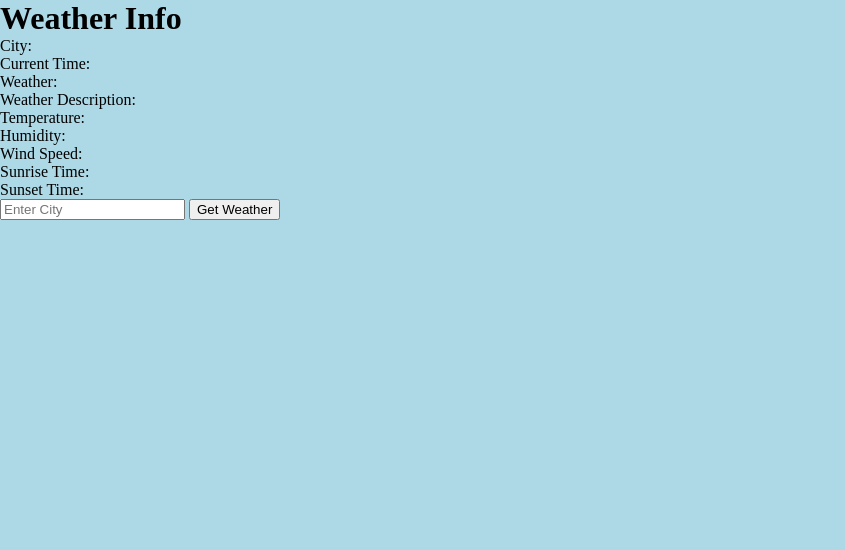
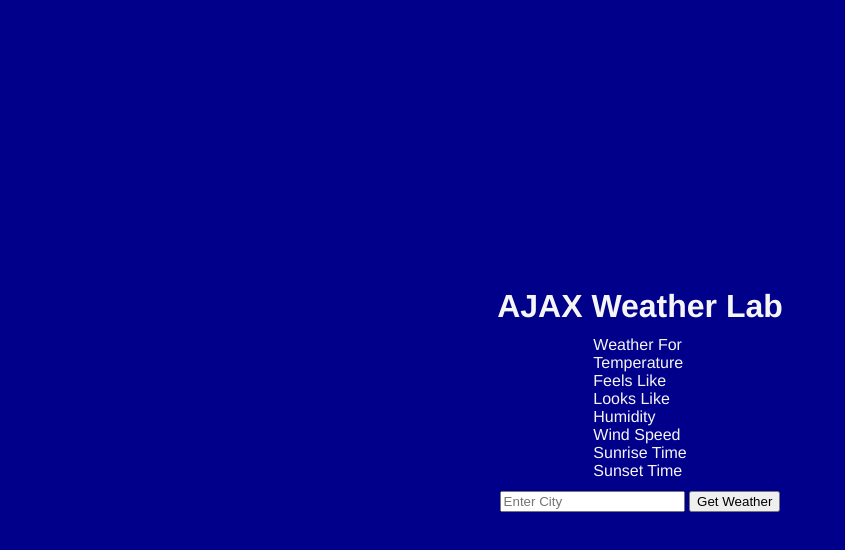
Before and after one commit to tiyagallegos/Weather-App, a plain HTML site: page index.html in a window 1280 px wide. Shown: the whole page, without its empty margins (0-845 px from the left). Drawn offline with nearby package versions, Linux system fonts and the light colour scheme.

Commit message:
render function impromvents

```diff
--- a/css/style.css
+++ b/css/style.css
@@ -3,14 +3,21 @@
     margin: 0;
 }
 
-img {
-    border-radius: 50%;
-}
 
 body {
-    background-color: lightblue;
-}
+    display: flex;
+    flex-direction: column;
+    align-items: center;
+    justify-content: center;
+    background-color: darkblue;
+    color: whitesmoke;
+    margin: 0;
+    font-family: Helvetica, sans-serif;
+    min-height: 100vh;
 
-div {
-    color: black;
-}
+    }
+
+dl {
+    border: 3px double darkblue;
+    padding: 0.5em;
+  }
--- a/index.html
+++ b/index.html
@@ -10,33 +10,31 @@
     <title>Weather App</title>
 </head>
 <body>
-    <h1>Weather Info</h1>
+    <h1>AJAX Weather Lab</h1>
     <dl>
-        <dt>City: </dt>
+        <dt>Weather For</dt>
         <dd id="city"></dd>
 
-        <dt>Current Time: </dt>
-        <dd id="time"></dd>
+        <dt>Temperature</dt>
+        <dd id="temperature"></dd>
 
-        <dt>Weather: </dt>
-        <dd id="weater"></dd>
+        <dt>Feels Like</dt>
+        <dd id="weather"></dd>
 
-        <dt>Weather Description: </dt>
+        <dt>Looks Like</dt>
         <dd id="description"></dd>
 
-        <dt>Temperature: </dt>
-        <dd id="temperature"></dd>
 
-        <dt>Humidity: </dt>
+        <dt>Humidity</dt>
         <dd id="humidity"></dd>
 
-        <dt>Wind Speed: </dt>
+        <dt>Wind Speed</dt>
         <dd id="windSpeed"></dd>
 
-        <dt>Sunrise Time: </dt>
+        <dt>Sunrise Time</dt>
         <dd id="sunrise"></dd>
 
-        <dt>Sunset Time: </dt>
+        <dt>Sunset Time</dt>
         <dd id="sunset"></dd>
     </dl>
     <form>
--- a/js/script.js
+++ b/js/script.js
@@ -12,7 +12,7 @@ promise.then(
 );
 */
 /*----- constants -----*/
-const apiKey = 'c460bebde276b6004c894570e2a429f9'
+const apiKey = 'c460bebde276b6004c894570e2a429f9';
 const baseUrl = 'http://api.openweathermap.org/data/2.5/weather?q=';
 /*----- app's state (variables) -----*/
 //let weatherData, userInput
@@ -44,11 +44,11 @@ function handleGetData(e) {
 
    $.ajax({
     url: baseUrl + userInput + '&APPID=' + apiKey
-    //  url: baseUrl + '?apikey=' + apikey + '&t=' + userInput
-    //}).then(function(data) {
+    //  url: baseUrl + userInput + text + apiKey
 
 }).then(function(data) {
     render(data); //render the response
+    weatherData = data;
 
 }, function(error) {
     console.log(error)
@@ -71,12 +71,12 @@ function render(weatherData) {
     $city.text($input.val().toString());
     $input.val(""); //clear the input
     $description.text(weatherData.weather[0].description.toString());
-    $weather.text(weatherData.weather[0].main.toString())
-
+   // $weather.text(weatherData.main('feels_like');
+   $temperature.text(weatherData.temperature);
     //$time.text(weatherData.timezone);
 
     $input.val(); //clear the input
-    $temperature.text(weatherData.weather.$temperature);
+
     $humidity.text(weatherData.humidity);
     $windSpeed.text(weatherData.weather.speed);
     $sunrise.text(weatherData.weather.sys.sunrise);
```
